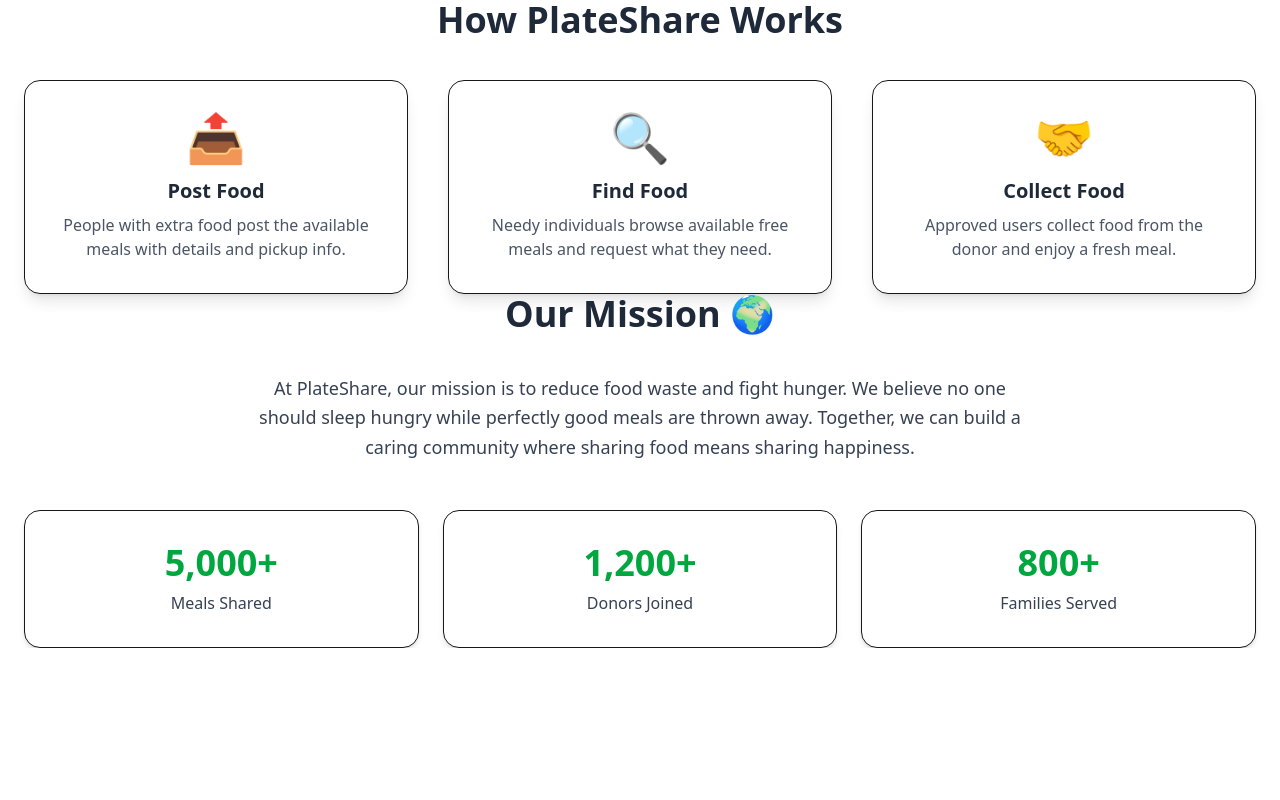
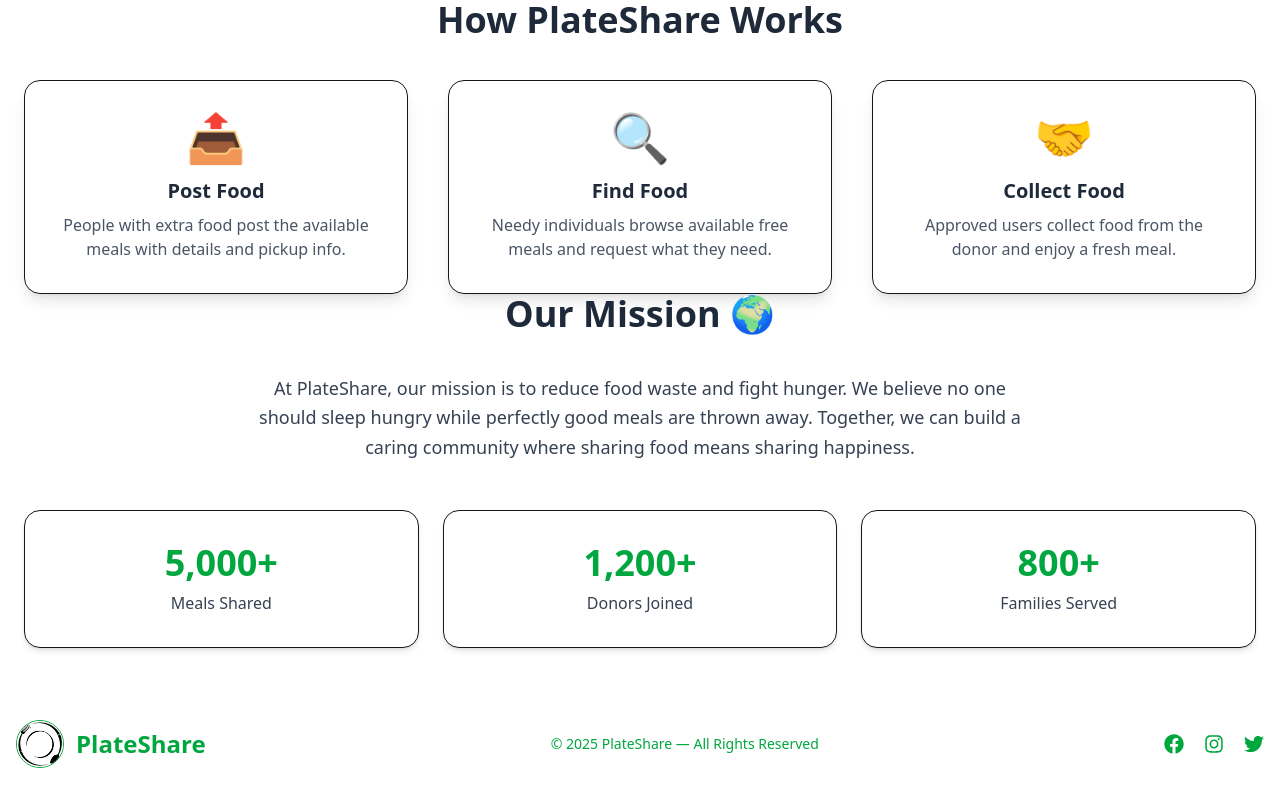
Before and after one commit to sohebakhter/plate-share-client, a React (Vite) app: page / in a window 1280 px wide. Shown: the part 704-1504 px from the top of the page. Before the commit the page ends 1352 px from the top, so only its background shows below. Built offline with nearby package versions, Linux system fonts and the light colour scheme; no server answers.

Commit message:
added footer

```diff
--- a/package.json
+++ b/package.json
@@ -15,6 +15,7 @@
     "firebase": "^12.5.0",
     "react": "^19.1.1",
     "react-dom": "^19.1.1",
+    "react-icons": "^5.5.0",
     "react-router": "^7.9.5",
     "react-toastify": "^11.0.5",
     "sweetalert2": "^11.26.3",
--- /dev/null
+++ b/src/Components/Footer.jsx
@@ -0,0 +1,53 @@
+import { Link } from "react-router";
+import { FaFacebook, FaInstagram, FaTwitter } from "react-icons/fa";
+import logo from "../assets/logo.png";
+
+const Footer = () => {
+  return (
+    <footer className=" text-green-600 py-8 mt-10">
+      <div className="container mx-auto px-4 flex flex-col md:flex-row justify-between items-center">
+        {/* Logo & Name */}
+        <div className="flex items-center gap-3 mb-4 md:mb-0">
+          <img
+            src={logo}
+            alt="FoodShare Logo"
+            className="w-12 h-12 rounded-full border"
+          />
+          <h2 className="text-2xl font-bold">PlateShare</h2>
+        </div>
+
+        {/* Copyright */}
+        <div className="text-green-600 text-sm mb-4 md:mb-0">
+          © {new Date().getFullYear()} PlateShare — All Rights Reserved
+        </div>
+
+        {/* Social Links */}
+        <div className="flex gap-5 text-xl">
+          <Link
+            to="https://facebook.com"
+            target="_blank"
+            className="hover:text-blue-400 transition"
+          >
+            <FaFacebook />
+          </Link>
+          <Link
+            to="https://instagram.com"
+            target="_blank"
+            className="hover:text-pink-400 transition"
+          >
+            <FaInstagram />
+          </Link>
+          <Link
+            to="https://twitter.com"
+            target="_blank"
+            className="hover:text-sky-400 transition"
+          >
+            <FaTwitter />
+          </Link>
+        </div>
+      </div>
+    </footer>
+  );
+};
+
+export default Footer;
--- a/src/Layouts/RootLayout.jsx
+++ b/src/Layouts/RootLayout.jsx
@@ -1,12 +1,16 @@
 import React from "react";
 import { Outlet } from "react-router";
 import Navbar from "../Components/Navbar";
+import Footer from "../Components/Footer";
 
 const RootLayout = () => {
   return (
-    <div className="max-w-7xl mx-auto">
+    <div className="max-w-7xl mx-auto min-h-screen flex flex-col">
       <Navbar></Navbar>
-      <Outlet></Outlet>
+      <div className="flex-1">
+        <Outlet></Outlet>
+      </div>
+      <Footer></Footer>
     </div>
   );
 };
```
Also changed, not shown: 1 other file (tests, documents, lock files or other folders).
